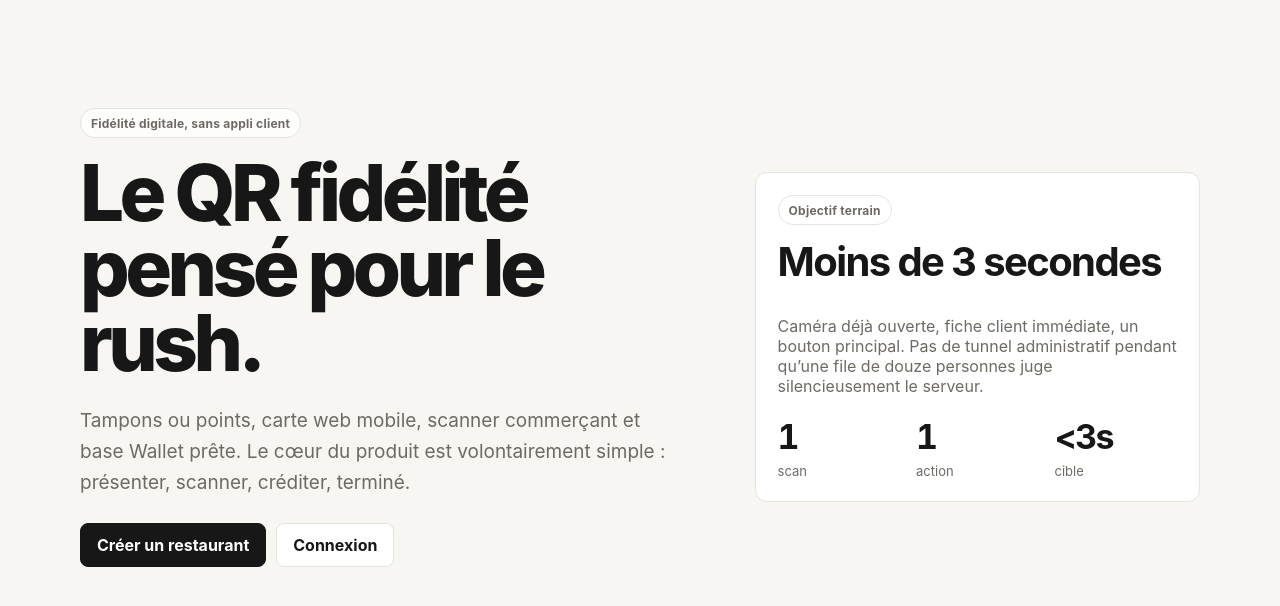
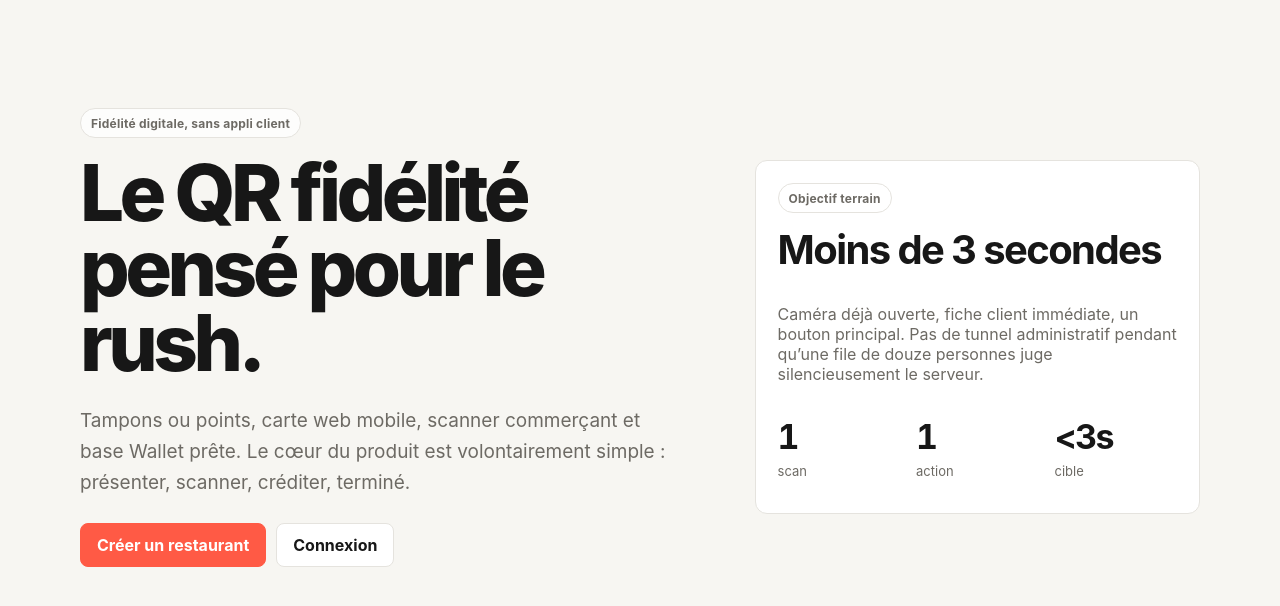
Before and after one commit to yassineimpe-bit/Fidgo, a Next.js app: page / in a window 1280 px wide. Shown: the top 606 px of the page. Built offline with nearby package versions, Linux system fonts and the light colour scheme.

Commit message:
style: refine landing hierarchy and conversion CTA

```diff
--- a/app/page.tsx
+++ b/app/page.tsx
@@ -9,11 +9,11 @@ export default function Home() {
             <h1>Le QR fidélité pensé pour le rush.</h1>
             <p className="lead">Tampons ou points, carte web mobile, scanner commerçant et base Wallet prête. Le cœur du produit est volontairement simple : présenter, scanner, créditer, terminé.</p>
             <div className="actions">
-              <Link className="btn btn-primary" href="/signup">Créer un restaurant</Link>
+              <Link className="btn btn-accent" href="/signup">Créer un restaurant</Link>
               <Link className="btn" href="/login">Connexion</Link>
             </div>
           </div>
-          <div className="card">
+          <div className="card hero-showcase">
             <span className="eyebrow">Objectif terrain</span>
             <h2 style={{marginTop:16}}>Moins de 3 secondes</h2>
             <p className="muted">Caméra déjà ouverte, fiche client immédiate, un bouton principal. Pas de tunnel administratif pendant qu’une file de douze personnes juge silencieusement le serveur.</p>
```
